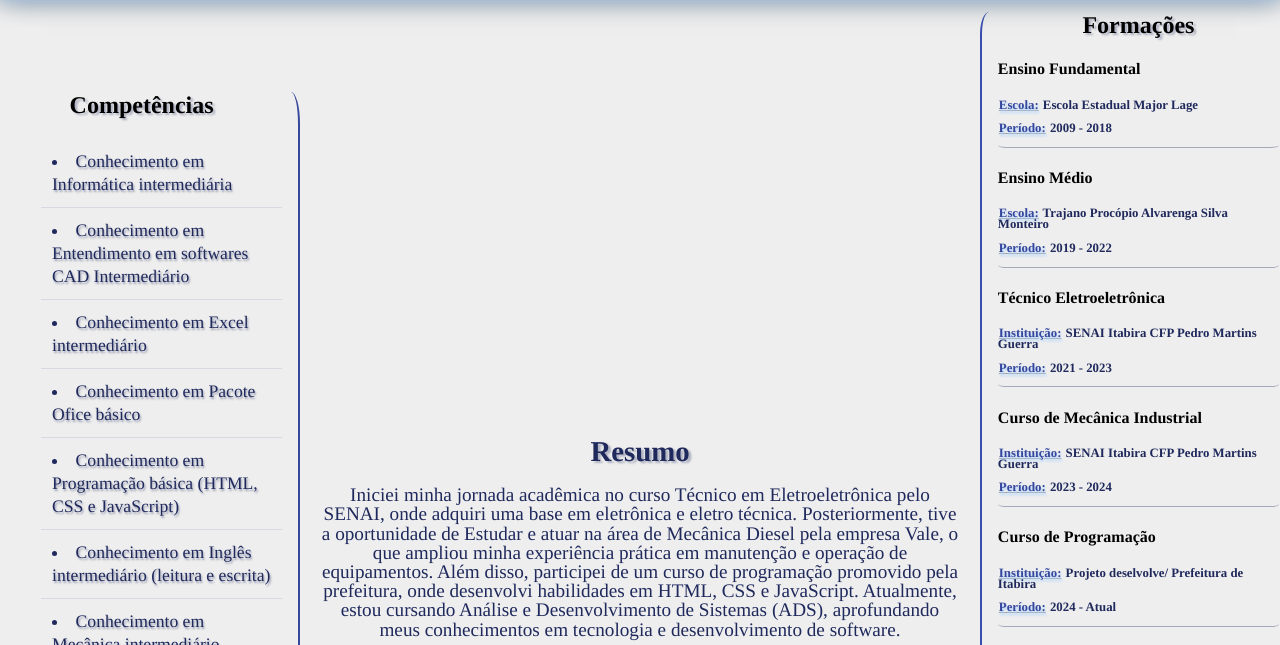
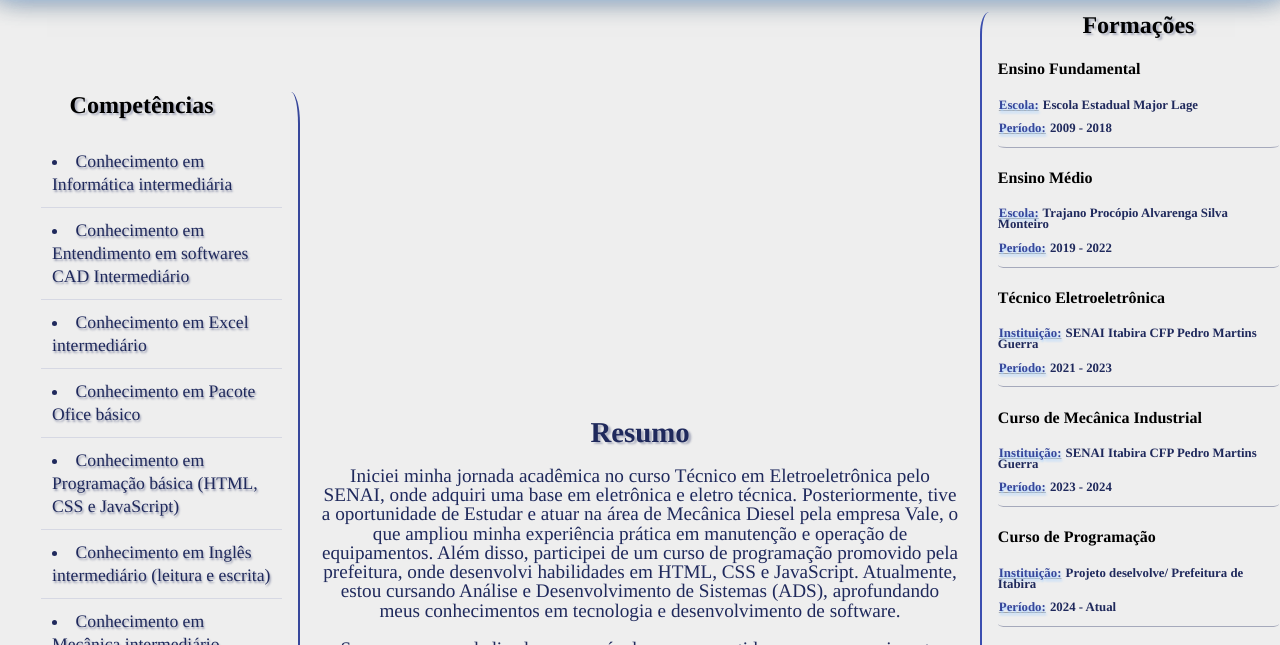
Before and after one commit to DKoder57/Curriculum-Vitae, a plain HTML site: page index.html in a window 1280 px wide. Shown: the part 149-794 px from the top of the page. Drawn offline with Linux system fonts and the light colour scheme.

Commit message:
Update style.css

```diff
--- a/style.css
+++ b/style.css
@@ -168,8 +168,8 @@ header strong {
     align-items: center;
     justify-self: center;
     width: 50%;
-    margin-top: -40em;
-    padding: 1em;
+    margin-top: -50em;
+    padding: 10em;
     color: #1f295c;
     text-align: center;
     font-size: 1.2em;
```
